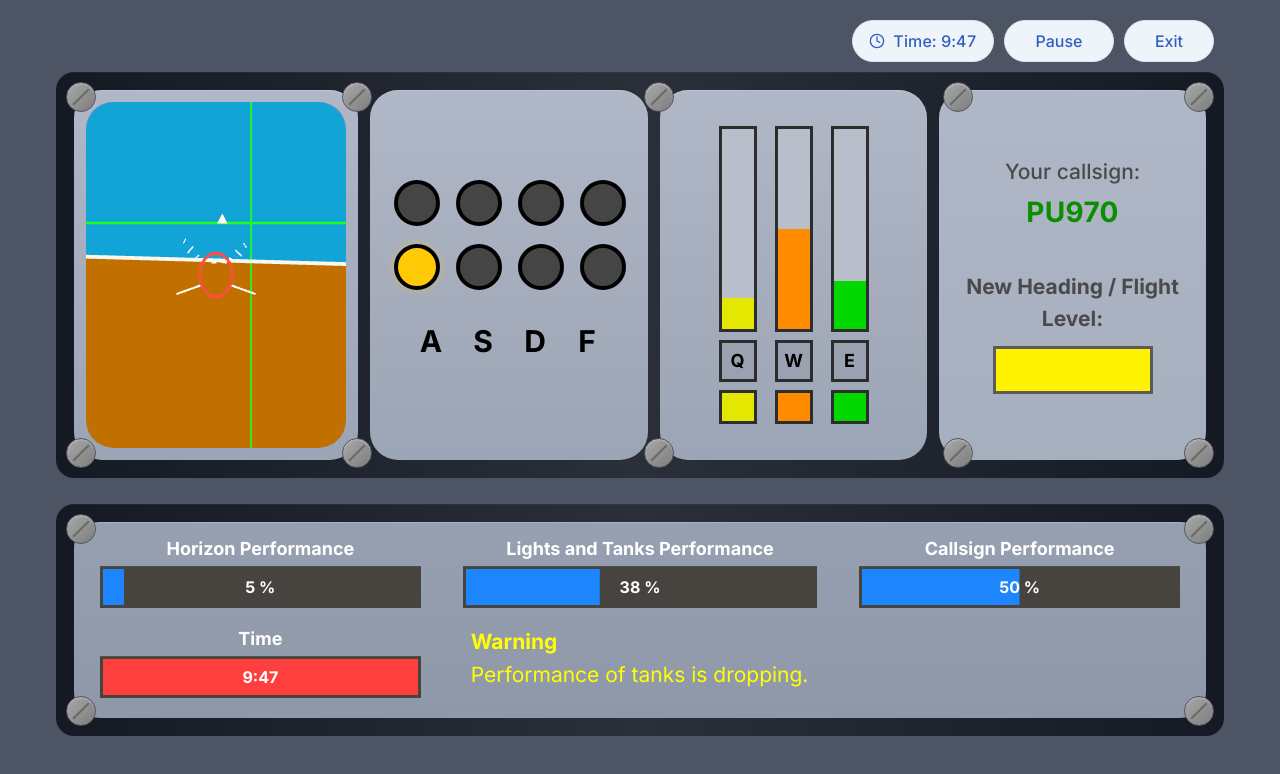
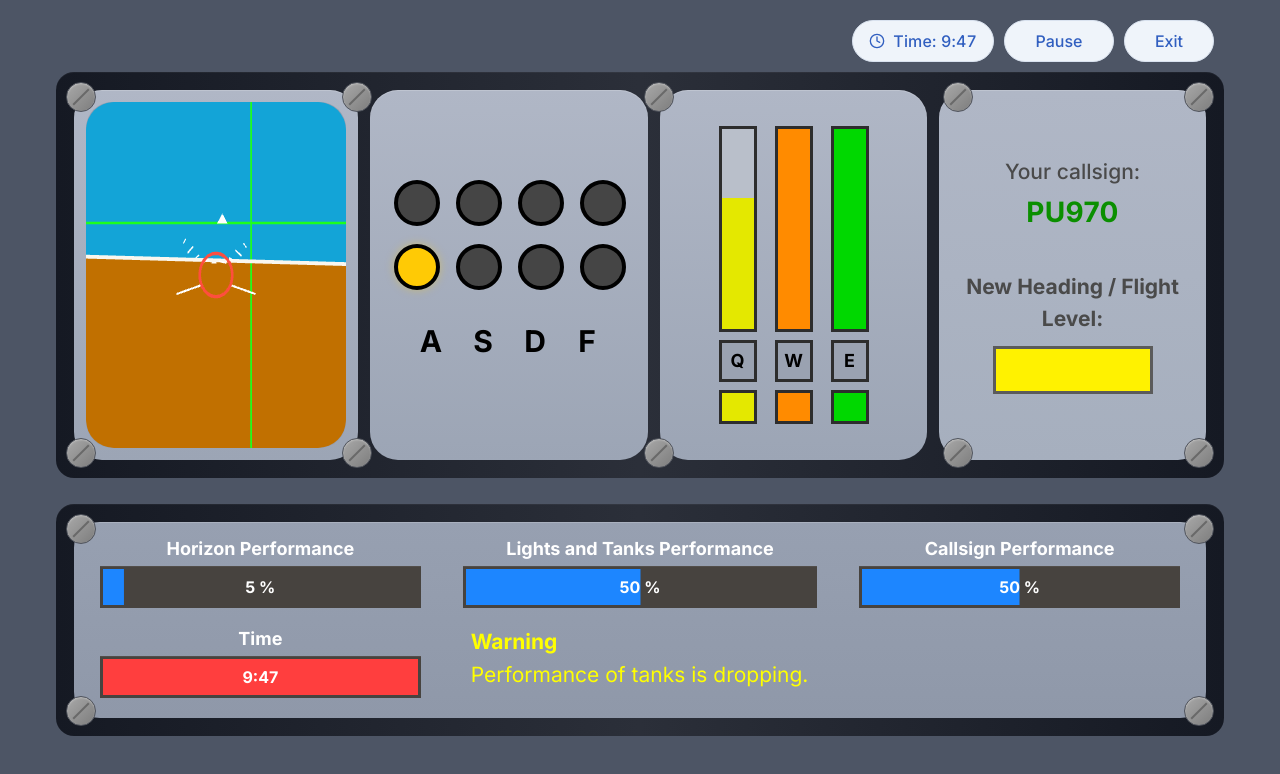
Before and after one commit to Prasin99/Three.js-Project, a React (Vite) app: page / in a window 1280 px wide. Shown: the top 774 px of the page. Built offline with nearby package versions, Linux system fonts and the light colour scheme.

Commit message:
Update multitasking test

```diff
--- a/src/App.jsx
+++ b/src/App.jsx
@@ -22,6 +22,7 @@ export default function MultitaskingTestCompetitorStyle() {
   //const [lightsScore, setLightsScore] = useState(52);
   const [lightsScore, setLightsScore] = useState(50);
   const [callsignScore, setCallsignScore] = useState(50);
+  const [hasStarted, setHasStarted] = useState(false);
   // The assigned callsign — loaded from localStorage or generated fresh
   const [assignedCallsign] = useState(() => {
     try {
@@ -45,7 +46,8 @@ export default function MultitaskingTestCompetitorStyle() {
   const [pulse, setPulse] = useState(null);
 
   //const [tanks, setTanks] = useState([78, 100, 100]);
-  const [tanks, setTanks] = useState([50, 50, 50]);
+  //const [tanks, setTanks] = useState([50, 50, 50]);
+  const [tanks, setTanks] = useState([100, 100, 100]);
   const [activeTankIndexes, setActiveTankIndexes] = useState([0]);
   const [refillingTankIndexes, setRefillingTankIndexes] = useState([]);
   const [tankBlinkOn, setTankBlinkOn] = useState(true);
@@ -231,8 +233,10 @@ const drainingIndexes = activeTankIndexes.filter((i) => i !== currentlyRefilling
     const onKeyDown = (event) => {
       if (screen !== "live") return;
       const key = event.key.toLowerCase();
+        if (!hasStarted && ["q", "w", "e", "a", "s", "d", "f"].includes(key)) setHasStarted(true);
 
       if (["q", "w", "e"].includes(key)) {
+
   const index = { q: 0, w: 1, e: 2 }[key];
   setFeedback({ text: "Tank is refilled", tone: "green" });
   setRefillingTankIndexes((prev) => prev.includes(index) ? prev : [...prev, index]);
@@ -267,13 +271,19 @@ const drainingIndexes = activeTankIndexes.filter((i) => i !== currentlyRefilling
 
     window.addEventListener("keydown", onKeyDown);
     return () => window.removeEventListener("keydown", onKeyDown);
-  }, [screen, lightsEvent, activeTankIndexes]);
+  }, [screen, lightsEvent, activeTankIndexes, hasStarted]);
 
   // ── Derived values ─────────────────────────────────────────────────────────
+  // const combinedLightTankScore = useMemo(() => {
+  //   const tankPart = tanks.reduce((sum, tank) => sum + tank, 0) / tanks.length;
+  //   return clamp(tankPart * 0.58 + lightsScore * 0.42, 0, 100);
+  // }, [tanks, lightsScore]);
+
   const combinedLightTankScore = useMemo(() => {
-    const tankPart = tanks.reduce((sum, tank) => sum + tank, 0) / tanks.length;
-    return clamp(tankPart * 0.58 + lightsScore * 0.42, 0, 100);
-  }, [tanks, lightsScore]);
+  if (!hasStarted) return 50;
+  const tankPart = tanks.reduce((sum, tank) => sum + tank, 0) / tanks.length;
+  return clamp(tankPart * 0.58 + lightsScore * 0.42, 0, 100);
+}, [tanks, lightsScore, hasStarted]);
 
   const warningText = useMemo(() => {
     if (tanks.some((level, index) => level < 34 && activeTankIndexes.includes(index) && !refillingTankIndexes.includes(index))) {
```
